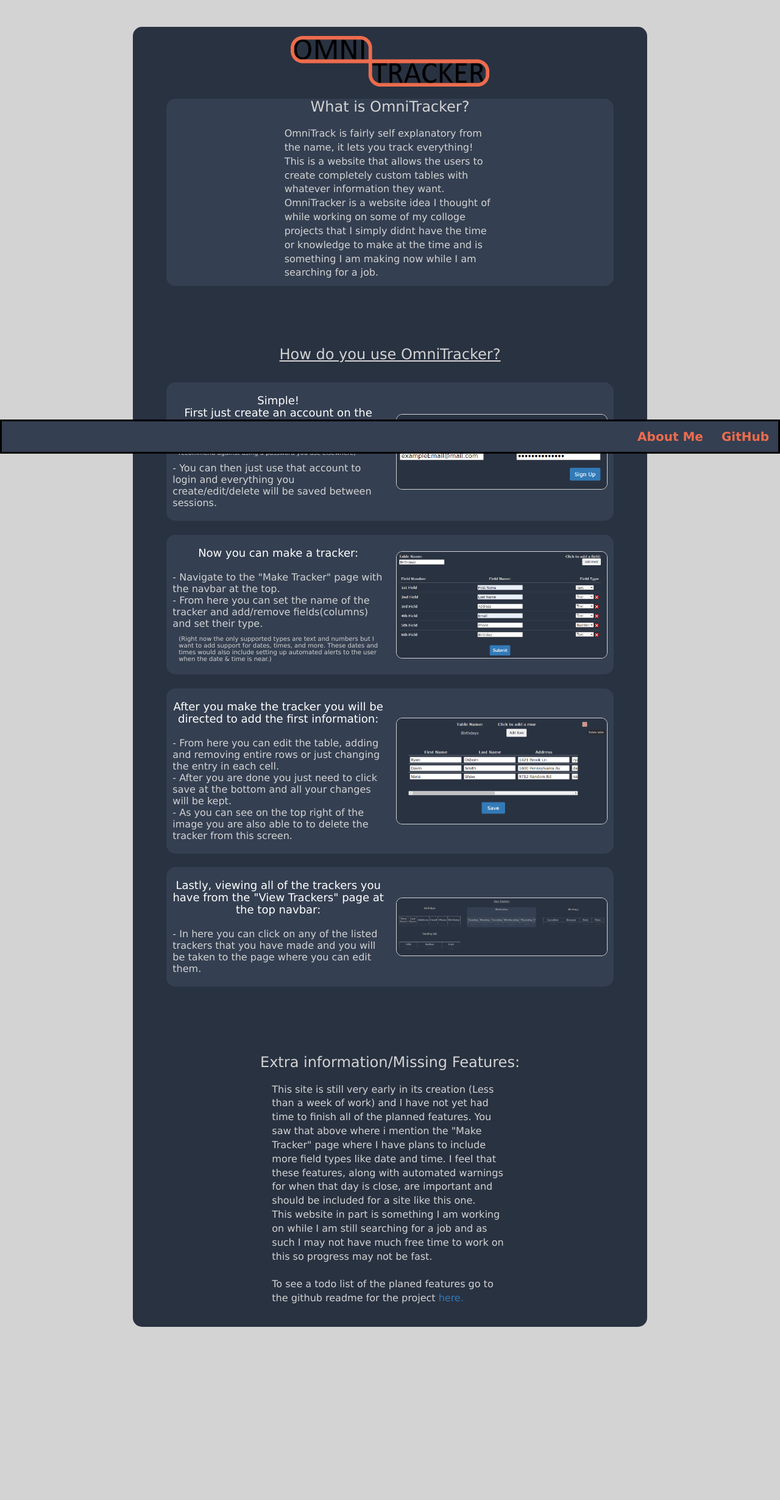
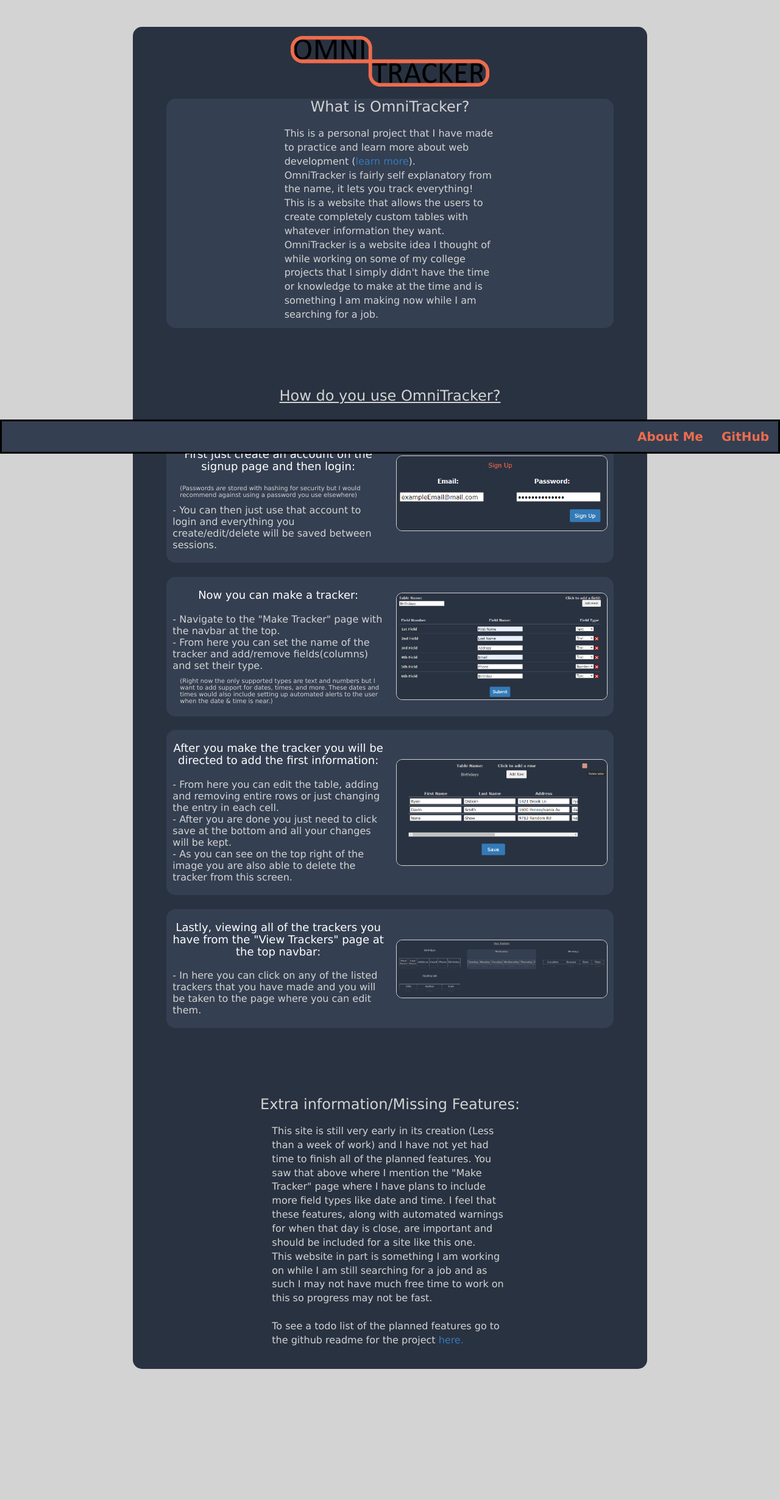
Before and after one commit to AlexJButton/OmniTracker, a Flask app: page / in a window 1280 px wide. Shown: the part 56-2516 px from the top of the page at 61% size. Before the commit the page ends 2232 px from the top, so only its background shows below. Run offline with Flask 3, Linux system fonts and the light colour scheme; some libraries are stand-ins or nearby versions.

Commit message:
Updating to version used on the hosted website
- Changes and additions to work as a docker and to be able to host on google cloud run

```diff
--- a/main.py
+++ b/main.py
@@ -1,7 +1,7 @@
 from website import create_app
+import os
 
 app = create_app()
 
 if __name__ == '__main__':
-    from waitress import serve
-    serve(app, host="0.0.0.0", port=8080)
+    app.run(host="0.0.0.0", port=int(os.environ.get("PORT", 5000)))
--- /dev/null
+++ b/requirements.txt
@@ -0,0 +1,5 @@
+Flask~=2.3.2
+Werkzeug~=2.3.3
+SQLAlchemy~=2.0.12
+flask_sqlalchemy~=3.0.3
+flask_login~=0.6.2
--- a/website/templates/OmniHome.html
+++ b/website/templates/OmniHome.html
@@ -91,7 +91,7 @@
 				border-radius: 10px;
 			}
 			.mentionText {
-				padding-left: 10px;
+				padding-left: 12px;
 				font-size: 10px;
 				color: #D3D3D3;
 			}
@@ -155,16 +155,17 @@
 		<!-- Content of the page -->
 		<div class="mainDiv">
 			<div class="imgBox">
-				<img src="/static/images/Logo.png">
+				<img src="{{ url_for('static', filename='images/Logo.png') }}">
 			</div>
 
 			<div class="textBox">
 				<div class="introBox">
 					<h3>What is OmniTracker?</h3>
 					<p class="middleText">
-						OmniTrack is fairly self explanatory from the name, it lets you track everything! <br>
+						This is a personal project that I have made to practice and learn more about web development (<a href="/OmniAbout">learn more</a>). <br>
+						OmniTracker is fairly self explanatory from the name, it lets you track everything! <br>
 						This is a website that allows the users to create completely custom tables with whatever information they want.
-						OmniTracker is a website idea I thought of while working on some of my colloge projects that I simply didnt have the time or knowledge to make at the time and is something I am making now while I am searching for a job.
+						OmniTracker is a website idea I thought of while working on some of my college projects that I simply didn't have the time or knowledge to make at the time and is something I am making now while I am searching for a job.
 					</p>
 				</div>
 			</div>
@@ -189,7 +190,7 @@
 							</p>
 						</td>
 						<td>
-							<img src="/static/images/signup.png">
+							<img src="{{ url_for('static', filename='images/Signup.PNG') }}">
 						</td>
 					</tr>
 				</table>
@@ -211,7 +212,7 @@
 							</p>
 						</td>
 						<td>
-							<img src="/static/images/MakeTable.png">
+							<img src="{{ url_for('static', filename='images/MakeTable.PNG') }}">
 						</td>
 					</tr>
 				</table>
@@ -227,11 +228,11 @@
 							<p class="leftText">
 								- From here you can edit the table, adding and removing entire rows or just changing the entry in each cell. <br>
 								- After you are done you just need to click save at the bottom and all your changes will be kept. <br>
-								- As you can see on the top right of the image you are also able to to delete the tracker from this screen.
+								- As you can see on the top right of the image you are also able to delete the tracker from this screen.
 							</p>
 						</td>
 						<td>
-							<img src="/static/images/EditTable.png">
+							<img src="{{ url_for('static', filename='images/EditTable.PNG') }}">
 						</td>
 					</tr>
 				</table>
@@ -249,7 +250,8 @@
 							</p>
 						</td>
 						<td>
-							<img src="/static/images/ViewTable.png">
+							<img src="{{ url_for('static', filename='images/ViewTable.PNG') }}">
+
 						</td>
 					</tr>
 				</table>
@@ -262,11 +264,11 @@
 				<h3>Extra information/Missing Features:</h3>
 				<p class="middleText">
 					This site is still very early in its creation (Less than a week of work) and I have not yet had time to finish all of the planned features.
-					You saw that above where i mention the "Make Tracker" page where I have plans to include more field types like date and time. I feel that these features, along with automated warnings for when that day is close, are important and should be included for a site like this one.
+					You saw that above where I mention the "Make Tracker" page where I have plans to include more field types like date and time. I feel that these features, along with automated warnings for when that day is close, are important and should be included for a site like this one.
 					<br>
 					This website in part is something I am working on while I am still searching for a job and as such I may not have much free time to work on this so progress may not be fast.
 					<br><br>
-					To see a todo list of the planed features go to the github readme for the project <a href="https://github.com/AlexJButton/OmniTracker#readme" target="_blank" rel="noopener noreferrer">here.</a>
+					To see a todo list of the planned features go to the github readme for the project <a href="https://github.com/AlexJButton/OmniTracker#readme" target="_blank" rel="noopener noreferrer">here.</a>
 				</p>
 			</div>
 
--- a/website/templates/OmniLogin.html
+++ b/website/templates/OmniLogin.html
@@ -139,14 +139,14 @@
 				<table id = "mainTable">
 						<thead>
 							<tr>
-								<th class="middle">Email:</th>
+								<th class="middle">Username:</th>
 								<th class="middle">Password:</th>
 							</tr>
 						</thead>
 						<tbody>
 							<tr>
 								<td class="left">
-									<input type="email" name="email" id="email" placeholder="Email" >
+									<input type="text" name="email" id="email" placeholder="Username" >
 								</td>
 								<td class="right">
 									<input type="password" name="password" id="password" placeholder="Password" >
--- a/website/templates/OmniSignUp.html
+++ b/website/templates/OmniSignUp.html
@@ -142,14 +142,14 @@
 				<table id = "mainTable">
 						<thead>
 							<tr>
-								<th class="middle">Email:</th>
+								<th class="middle">Username:</th>
 								<th class="middle">Password:</th>
 							</tr>
 						</thead>
 						<tbody>
 							<tr>
 								<td class="left">
-									<input type="email" name="email" placeholder="Email" autofocus="">
+									<input type="email" name="email" placeholder="Username" autofocus="">
 								</td>
 								<td class="right">
 									<input type="password" name="password" placeholder="Password">
--- a/website/views.py
+++ b/website/views.py
@@ -113,35 +113,36 @@
     return redirect(url_for("views.edit", tracker=tracker))
 
 
-@views.route("/OmniMake", methods=["GET", "POST"])
+@views.route("/OmniMake")
+def make():
+
+    return render_template("OmniMake.html")
+
+
+@views.route("/OmniMake", methods=["POST"])
 @login_required
-def make():
-    if request.method == "POST":
+def make2():
+    # Getting all the user specified info from the user
+    tName = request.form.get("tableName")
+    num = int(request.form.get("fieldCount")) # This is the invisible input value for how many fields there are
+    fieldsList = []
+    for i in range(1, num+1):
+        fName = request.form.get(f"{i}name")
+        fType = request.form.get(f"{i}")
+        fieldsList.append(Column(fName, colType(fType)))
 
-        # Getting all the user specified info from the user
-        tName = request.form.get("tableName")
-        num = int(request.form.get("fieldCount")) # This is the invisible input value for how many fields there are
-        fieldsList = []
-        for i in range(1, num+1):
-            fName = request.form.get(f"{i}name")
-            fType = request.form.get(f"{i}")
-            fieldsList.append(Column(fName, colType(fType)))
+    uID = current_user.id  # Getting the user id and adding it to the table name for later retrieval uses
+    tNameUID = f"{uID}_{tName}"
 
-        uID = current_user.id  # Getting the user id and adding it to the table name for later retrieval uses
-        tNameUID = f"{uID}_{tName}"
-
-        # Creating the table with the name, a primary key, and the requested fields
-        metadata = MetaData()
-        tableData = Table(tNameUID, metadata,
+    # Creating the table with the name, a primary key, and the requested fields
+    metadata = MetaData()
+    tableData = Table(tNameUID, metadata,
                           Column("id", Integer, primary_key=True),
                           *fieldsList)
 
-        metadata.create_all(db.engine)
+    metadata.create_all(db.engine)
 
-        return redirect(url_for("views.edit", tracker=tName))
-
-
-    return render_template("OmniMake.html")
+    return redirect(url_for("views.edit", tracker=tName))
 
 
 @views.route("/OmniCalendar")
```
Also changed, not shown: website/templates/OmniAbout.html (+2 -32 lines), 1 other file.
